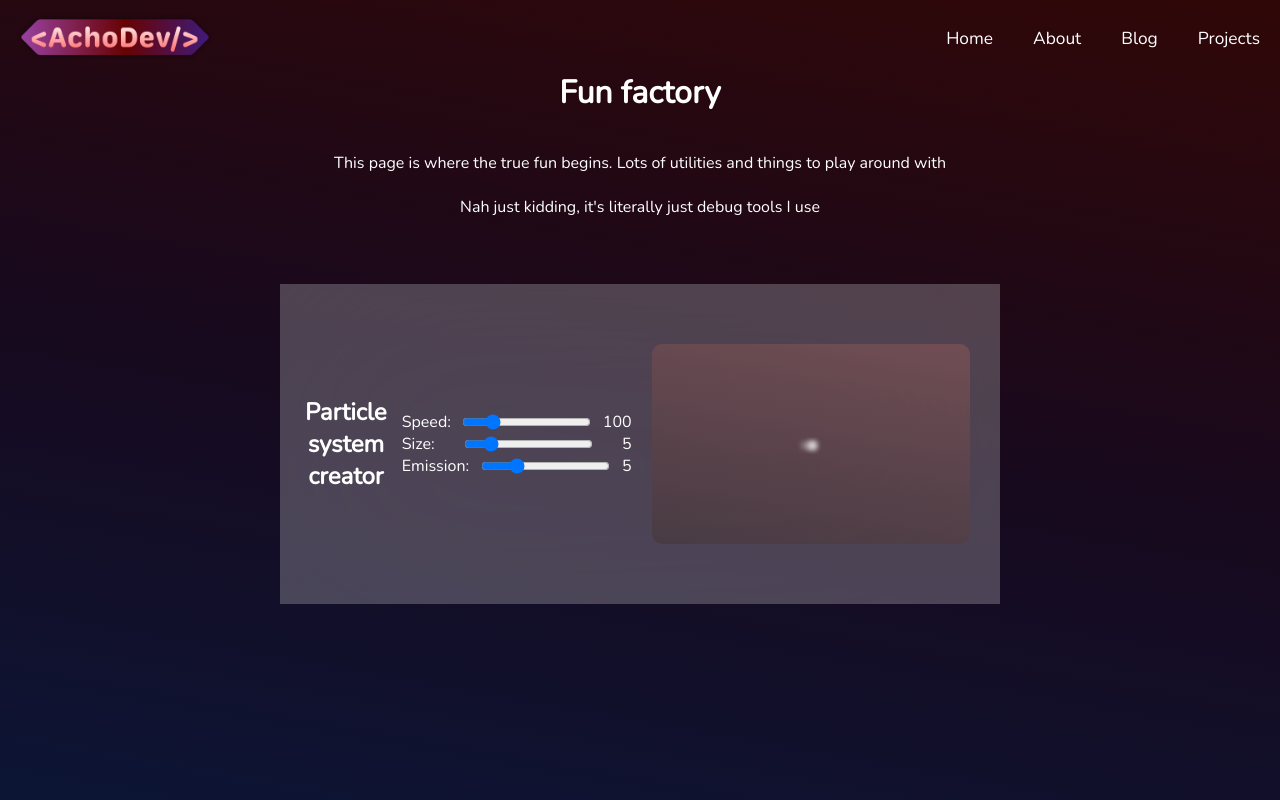
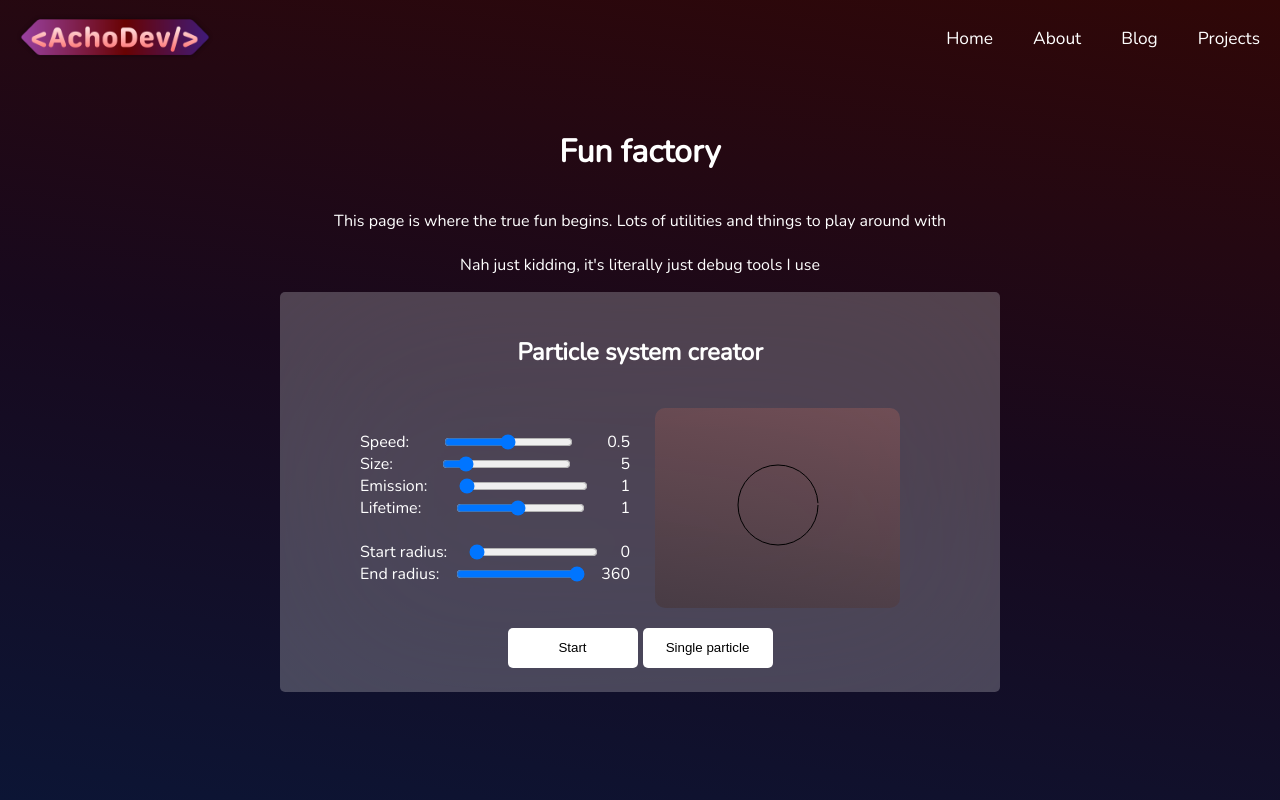
Before and after one commit to AchoDev/Portfolio-Vue, a Vue app: page /fun in a window 1280 px wide. Built offline with nearby package versions, Linux system fonts and the light colour scheme; no server answers.

Commit message:
using animation frames and it's WOWOOOORKIN

```diff
--- a/src/components/ParticleSystem.vue
+++ b/src/components/ParticleSystem.vue
@@ -5,14 +5,17 @@
 </template>
 
 <script setup lang="ts">
-import { onMounted, ref } from 'vue';
+import { ref } from 'vue';
 
 const particleContainer = ref()
+
+const isActive = ref(false)
 
 const props = defineProps<{
     speed: number,
     size: number,
     emission: number,
+    lifetime: number
     startRadius: number,
     endRadius: number,
 }>()
@@ -26,10 +29,29 @@ function getRandomDirection() {
     return { x, y }
 }
 
-let lastUpdate = 0
 
-onMounted(() => {
-    const runParticleSystem = () => {
+
+
+function startParticleSystem() {
+    isActive.value = true
+    runParticleSystem()
+}
+
+function sendSingular() {
+    runParticleSystem(true)
+}
+
+function stopParticleSystem() {
+    isActive.value = false;
+}
+
+function runParticleSystem(singular?: boolean) {
+
+    let continueAfterFinish = !(singular ?? false)
+    if(isActive.value && singular) {
+        continueAfterFinish = true
+    }
+
     const particle: HTMLDivElement = document.createElement('div')
     particle.classList.add('particle')
     particle.style.left = '0px'
@@ -40,33 +62,56 @@ onMounted(() => {
 
     const direction = getRandomDirection()
 
+    let start: number
+    let dead = false;
 
-        const interval = setInterval(() => {
-            const now = Date.now()
-            const dt = (now - lastUpdate) / 1000
-            lastUpdate = now
+    function moveParticle(timeStamp: number) {
 
-            particle.style.left = ((props.speed * dt + Math.abs(particle.offsetLeft)) * direction.x) + 'px'
-            particle.style.top = ((props.speed * dt + Math.abs(particle.offsetTop)) * direction.y) + 'px'
-        }, 1000 / 50)
+        if(dead) return
+
+        if(start == undefined) {
+            start = timeStamp
+        }
+
+        const elapsed = timeStamp - start
+
+        particle.style.left = ((props.speed * elapsed) * direction.x) + 'px'
+        particle.style.top = ((props.speed * elapsed) * direction.y) + 'px'
+
+        requestAnimationFrame(moveParticle)
+    }
+
+    requestAnimationFrame(moveParticle)
 
     setTimeout(() => {
         console.log("die")
-            clearInterval(interval)
+        dead = true
         particleContainer.value.removeChild(particle)
-        }, 1000)
+    }, props.lifetime * 1000)
 
     setTimeout(() => {
-            particle.style.opacity = '0'
-        }, 900)
+        particle.classList.add('disappear')
+    }, props.lifetime * 1000 - 100)
 
-        setTimeout(runParticleSystem, 1000 / props.emission)
+    if(!continueAfterFinish) {
+        isActive.value = false;
+        return
     }
 
-    setTimeout(runParticleSystem, 1000 / props.emission)
+    if(!singular) setTimeout(runParticleSystem, 1000 / props.emission)
+}
 
 
-    // }, 1000)
+defineExpose({
+    start: () => {
+        startParticleSystem()
+    },
+    stop: () => {
+        stopParticleSystem()
+    },
+    singleParticle: () => {
+        sendSingular()
+    }
 })
 
 </script>
@@ -88,7 +133,12 @@ onMounted(() => {
 
         opacity: 1;
 
-        transition: opacity linear .1s;
+        transition: opacity linear .1s, transform linear .2s;
+
+        &.disappear {
+            opacity: 0;
+            transform: scale(0)
+        }
     }
 }
 
--- a/src/pages/fun/FunFactory.vue
+++ b/src/pages/fun/FunFactory.vue
@@ -1,5 +1,5 @@
 <template>
-    <div id="container">
+    <div id="page-container">
         <h1>Fun factory</h1>
 
         <p>This page is where the true fun begins. Lots of utilities and things to play around with <br><br> Nah just kidding, it's literally just debug tools I use</p>
@@ -16,10 +16,12 @@ import ParticleSystemMaker from './ParticleSystemMaker.vue';
 
 <style scoped lang="scss">
 
-#container {
-    margin-top: 50px;
+#page-container {
+    // margin-top: 50px;
     text-align: center;
     width: 100%;
+    height: 100dvh;
+    overflow: hidden;
     display: flex;
     justify-content: center;
     align-items: center;
--- a/src/pages/fun/ParticleSystemMaker.vue
+++ b/src/pages/fun/ParticleSystemMaker.vue
@@ -4,34 +4,76 @@
 
     <h2>Particle system creator</h2>
 
+    <div>
         <div id="controls">
             <div>
                 Speed:
-            <input v-model="speed" type="range" min="0" max="500">
+                <input v-model="speed" type="range" min="0.01" max="1" step="0.01">
                 {{ speed }}
             </div>
 
             <div>
                 Size:
-            <input v-model="size" type="range" min="0" max="30">
+                <input v-model="size" type="range" min="1" max="30">
                 {{ size }}
             </div>
 
             <div>
                 Emission:
-            <input v-model="emission" type="range" min="0" max="20">
+                <input v-model="emission" type="range" min="1" max="20">
                 {{ emission }}
+            </div>
+
+            <div>
+                Lifetime:
+                <input v-model="lifetime" type="range" min="0.1" max="2" step="0.1">
+                {{ lifetime }}
+            </div>
+
+            <br>
+
+            <div>
+                Start radius:
+                <input v-model="startRadius" type="range" min="0" max="360" step="1">
+                {{ startRadius }}
+            </div>
+
+            <div>
+                End radius:
+                <input v-model="endRadius" type="range" min="1" max="360" step="1">
+                {{ endRadius }}
             </div>
         </div>
 
         <div id="particle-system-container">
+
+            <div id="arc-indicator">
+                <svg height="100" width="100">
+                    <circle cx="50" cy="50" r="40" :style="{
+                        strokeDashoffset: indicatorOffset,
+                        transform: `rotate(${startRadius}deg)`
+                    }"/>
+                </svg>
+            </div>
+
             <ParticleSystem
-            :speed="parseInt(speed)"
-            :size="parseInt(size)"
-            :emission="parseInt(emission)"
-            :start-radius="0"
-            :end-radius="360"
+
+                ref="particleSystem"
+
+                :speed="parseFloat(speed)"
+                :size="parseFloat(size)"
+                :emission="parseFloat(emission)"
+                :lifetime="parseFloat(lifetime)"
+                :start-radius="parseFloat(startRadius)"
+                :end-radius="parseFloat(endRadius)"
             />
+        </div>
+    </div>
+
+    <div>
+        <button v-if="!isActive" @click="startParticleSystem()">Start</button>
+        <button v-else @click="stopParticleSystem()">Stop</button>
+        <button @click="sendSingleParticle()">Single particle</button>
     </div>
 
 </div>
@@ -39,12 +81,38 @@
 </template>
 
 <script setup lang="ts">
-import { ref } from 'vue';
+import { computed, ref } from 'vue';
 import ParticleSystem from '../../components/ParticleSystem.vue';
 
-const speed = ref<string>("100")
+const speed = ref<string>("0.5")
 const size = ref<string>("5")
-const emission = ref<string>("5")
+const emission = ref<string>("1")
+const lifetime = ref<string>("1")
+
+const startRadius = ref<string>("0")
+const endRadius = ref<string>("360")
+
+const isActive = ref(false)
+
+const particleSystem = ref()
+
+const indicatorOffset = computed(() => (
+    250 - (250 * ((parseFloat(endRadius.value) - parseFloat(startRadius.value)) / 360))) + 1
+)
+
+function startParticleSystem() {
+    isActive.value = true
+    particleSystem.value.start()
+}
+
+function stopParticleSystem() {
+    isActive.value = false
+    particleSystem.value.stop()
+}
+
+function sendSingleParticle() {
+    particleSystem.value.singleParticle()
+}
 
 </script>
 
@@ -54,12 +122,43 @@ const emission = ref<string>("5")
     background: rgba(255, 255, 255, 0.237);
     backdrop-filter: blur(100px);
     max-width: 700px;
-    height: 300px;
+    height: 380px;
     padding: 10px;
+    border-radius: 5px;
+
 
     display: flex;
-    flex-direction: row !important;
-    justify-content: start !important;
+    flex-direction: column !important;
+    justify-content: center;
+    align-items: center;
+
+    width: 100%;
+    &>div {
+        display: flex;
+        flex-direction: row;
+        align-items: center;
+        justify-content: center;
+        gap: 5px;
+        width: 80%;
+    }
+
+    button {
+        width: 130px;
+        height: 40px;
+        border-radius: 5px;
+        border: none;
+        background: rgb(255, 255, 255);
+
+        transition: ease-out .2s;
+        &:hover {
+            transform: scale(1.05) rotate(2deg);
+            cursor: pointer;
+        }
+
+        &:active {
+            transform: scale(1)
+        }
+    }
 
     #controls {
         width: auto;
@@ -67,7 +166,7 @@ const emission = ref<string>("5")
         flex-direction: column;
 
         div {
-            width: 230px;
+            width: 270px;
             display: flex;
             justify-content: space-between;
         }
@@ -81,6 +180,20 @@ const emission = ref<string>("5")
         display: grid;
         place-items: center;
         background: linear-gradient(10deg, rgba(69, 51, 51, 0.513), rgba(147, 90, 90, 0.489));
+        position: relative;
+
+        #arc-indicator {
+            position: absolute;
+            circle {
+                stroke: rgb(0, 0, 0);
+                fill: transparent;
+                stroke-width: 1;
+                stroke-dasharray: 250;
+                stroke-dashoffset: 0;
+
+                transform-origin: center;
+            }
+        }
     }
 }
 
```
Lines whose indentation alone changed are shown as unchanged.
